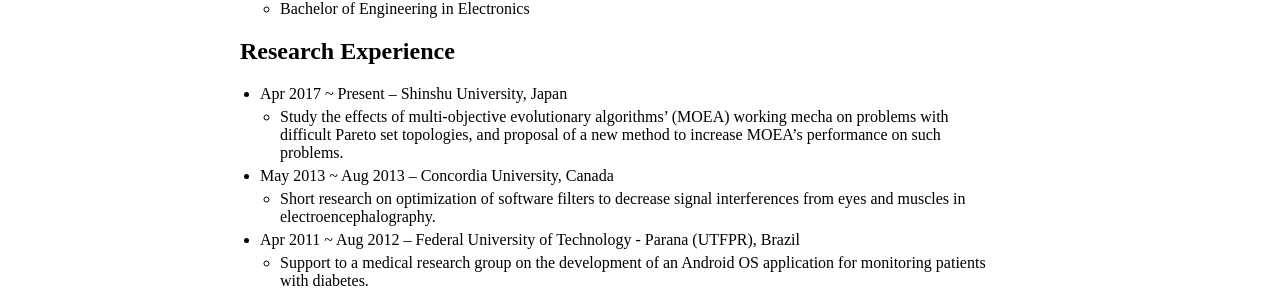
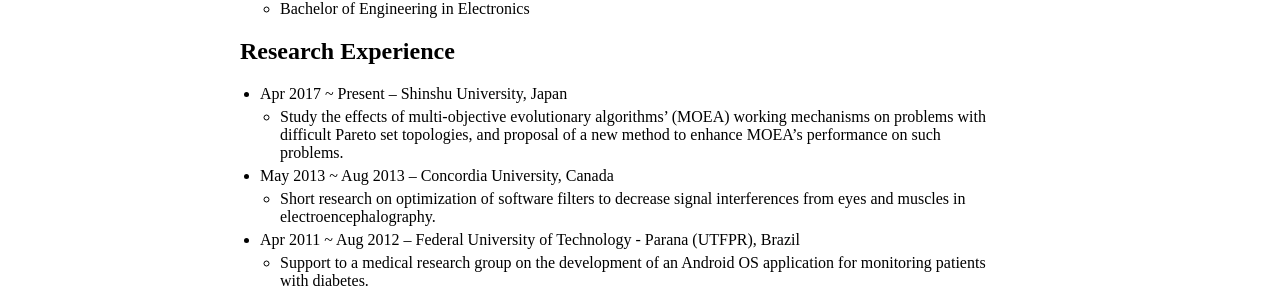
Before and after one commit to yurimarca/yurimarca.github.io, a Jekyll site: the page built from about.md, in a window 1280 px wide. Shown: the part 292-592 px from the top of the page. Built offline with Jekyll 4.4.1, drawn with Linux system fonts in a browser that asks for light colours.

Commit message:
about.md correction update

```diff
--- a/about.md
+++ b/about.md
@@ -18,7 +18,7 @@
 ## Research Experience
 
 * Apr 2017 ~ Present -- Shinshu University, Japan
-  * Study the effects of multi-objective evolutionary algorithms’ (MOEA) working mecha on problems with difficult Pareto set topologies, and proposal of a new method to increase MOEA’s performance on such problems.
+  * Study the effects of multi-objective evolutionary algorithms’ (MOEA) working mechanisms on problems with difficult Pareto set topologies, and proposal of a new method to enhance MOEA’s performance on such problems.
 
 * May 2013 ~ Aug 2013 -- Concordia University, Canada
   * Short research on optimization of software filters to decrease signal interferences from eyes and muscles in electroencephalography.
```
